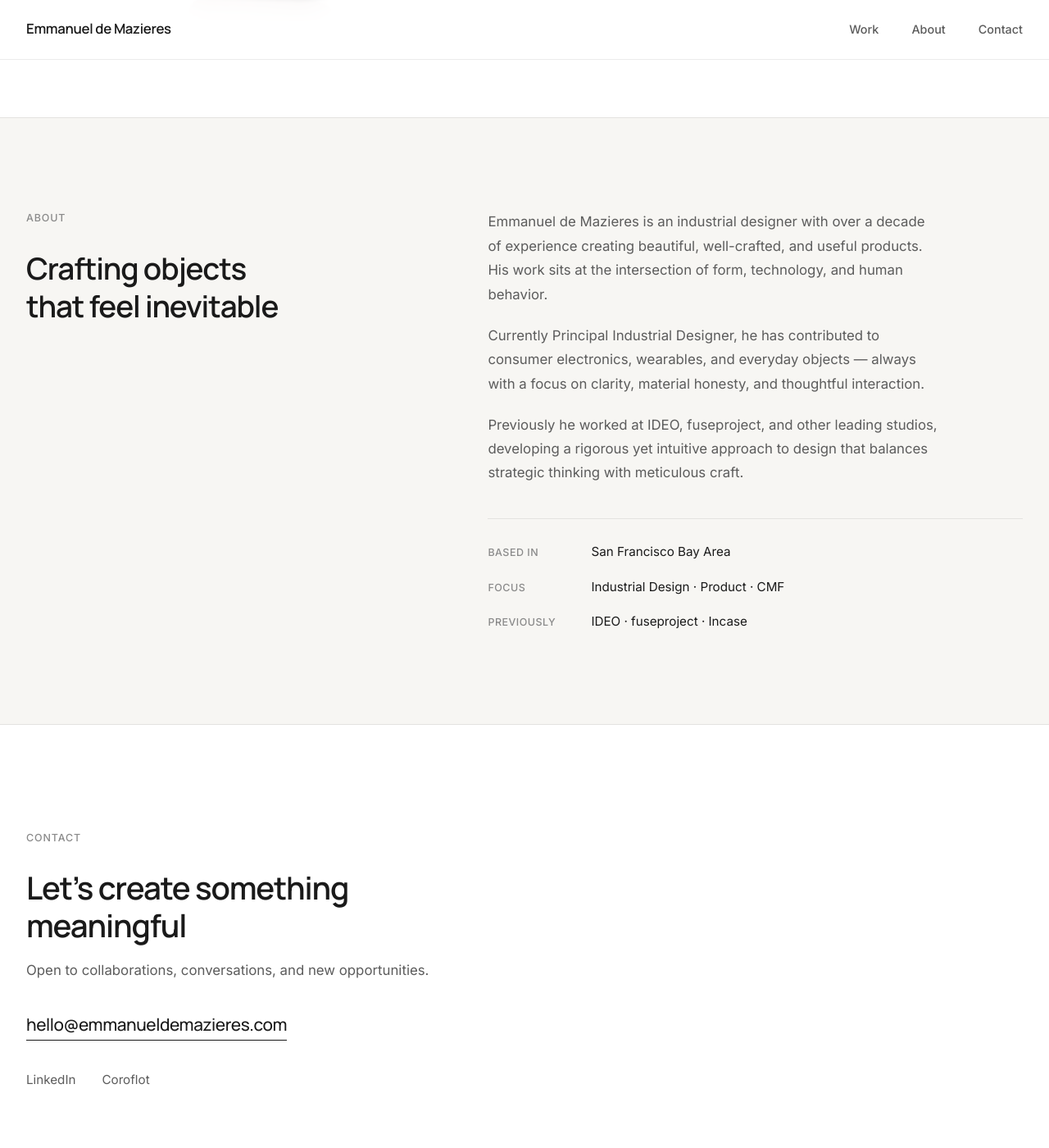
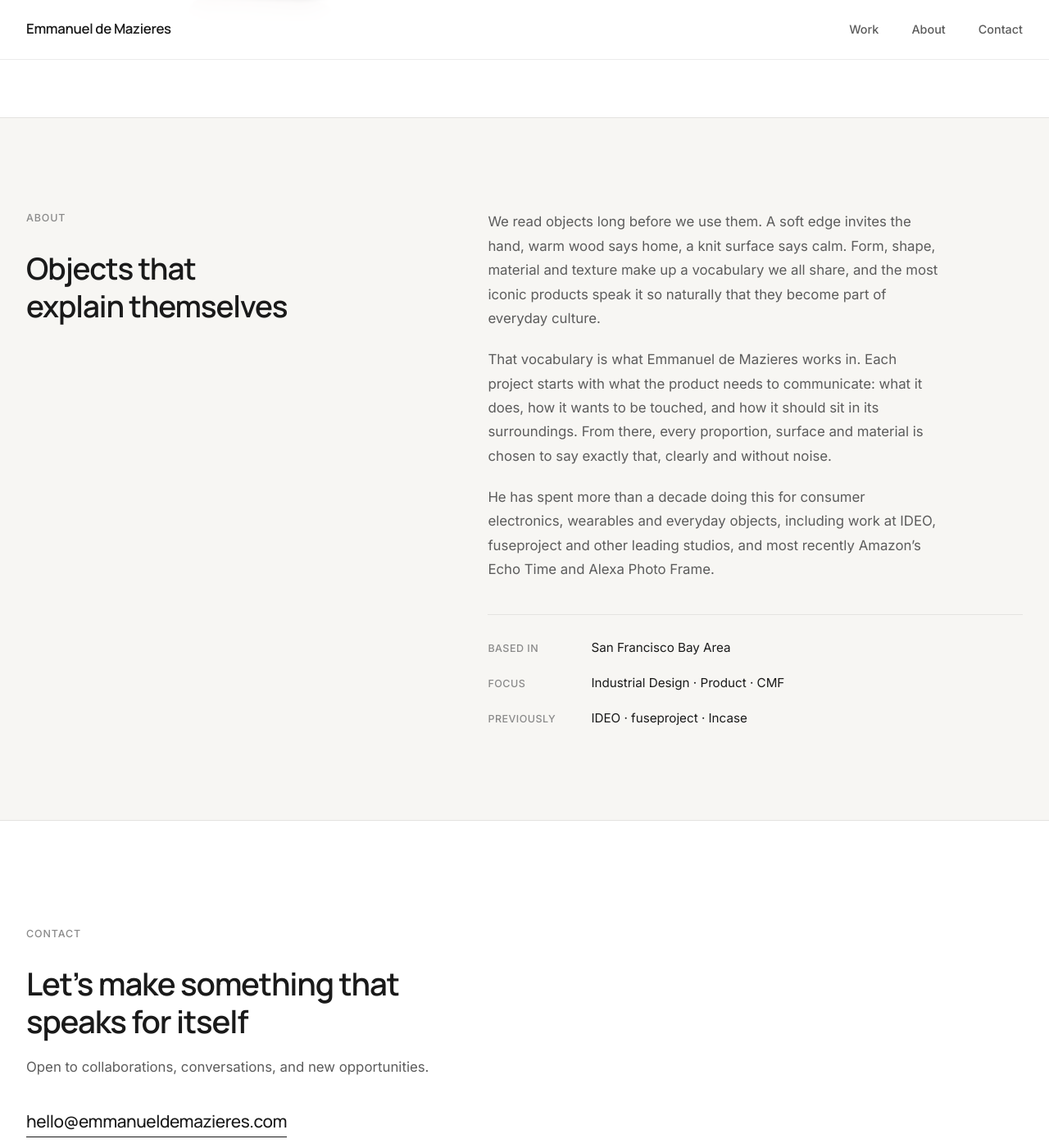
Before and after one commit to manulaffon/portfolio, a Jekyll site: the page built from index.html, in a window 1280 px wide and 1400 px high, scrolled down 1406 px. Shown: the whole window at 82% size. Built offline with Jekyll 4.4.1, drawn with Linux system fonts in a browser that asks for light colours; some of the changed text lies outside the part shown.

Commit message:
Rewrite home page copy around design as a language of form
Co-Authored-By: Claude Opus 5.5 <noreply@anthropic.com>
Claude-Session: https://claude.ai/code/session_011rPEnpKCHNGoaNTBoSPvNk

```diff
--- a/_data/site.yml
+++ b/_data/site.yml
@@ -1,21 +1,21 @@
 name: Emmanuel de Mazieres
 title: Emmanuel de Mazieres — Industrial Designer
-description: Emmanuel de Mazieres is an industrial designer creating beautiful, well-crafted and useful objects and experiences.
+description: Emmanuel de Mazieres is an industrial designer who treats form, material and texture as a language, designing products that show what they do and how they belong where they live.
 
 hero_title: |-
-  Industrial Designer
-  creating beautiful,
-  useful objects
-hero_subtitle: Principal Industrial Designer focused on thoughtful products that balance form, function, and human experience.
+  Design is a language.
+  Form is how
+  objects speak.
+hero_subtitle: Industrial designer shaping products whose form, materials and textures say what they do — and how they belong in the places people live.
 
 about_label: About
-about_heading: Crafting objects that feel inevitable
+about_heading: Objects that explain themselves
 about_text: |-
-  Emmanuel de Mazieres is an industrial designer with over a decade of experience creating beautiful, well-crafted, and useful products. His work sits at the intersection of form, technology, and human behavior.
+  We read objects long before we use them. A soft edge invites the hand, warm wood says home, a knit surface says calm. Form, shape, material and texture make up a vocabulary we all share, and the most iconic products speak it so naturally that they become part of everyday culture.
 
-  Currently Principal Industrial Designer, he has contributed to consumer electronics, wearables, and everyday objects — always with a focus on clarity, material honesty, and thoughtful interaction.
+  That vocabulary is what Emmanuel de Mazieres works in. Each project starts with what the product needs to communicate: what it does, how it wants to be touched, and how it should sit in its surroundings. From there, every proportion, surface and material is chosen to say exactly that, clearly and without noise.
 
-  Previously he worked at IDEO, fuseproject, and other leading studios, developing a rigorous yet intuitive approach to design that balances strategic thinking with meticulous craft.
+  He has spent more than a decade doing this for consumer electronics, wearables and everyday objects, including work at IDEO, fuseproject and other leading studios, and most recently Amazon’s Echo Time and Alexa Photo Frame.
 about_details:
   - label: Based in
     value: San Francisco Bay Area
@@ -25,7 +25,7 @@ about_details:
     value: IDEO · fuseproject · Incase
 
 contact_label: Contact
-contact_heading: Let’s create something meaningful
+contact_heading: Let’s make something that speaks for itself
 contact_text: Open to collaborations, conversations, and new opportunities.
 contact_email: hello@emmanueldemazieres.com
 contact_links:
```
